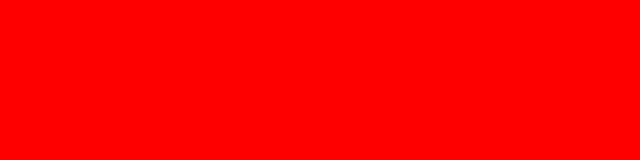
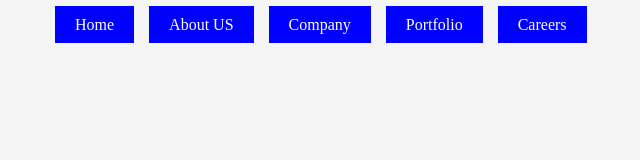
Before and after one commit to dcarmo22/exercises, a plain HTML site: page exec1/index.html in a window 1280 px wide. Shown: the whole page, without its empty margins (1-641 px from the left). Drawn offline with Linux system fonts and the light colour scheme.

Commit message:
fazendo estrutura do exec1

```diff
--- a/exec1/index.html
+++ b/exec1/index.html
@@ -8,6 +8,19 @@
     <link rel="stylesheet" href="style.css">
 </head>
 <body>
+    <div class="container"></div>
+        <nav class="horizontal">
+            <ul>
+                <li><a href="">Home</a></li>
+                <li><a href="">About US</a></li>
+                <li><a href="">Company</a></li>
+                <li><a href="">Portfolio</a></li>
+                <li><a href="">Careers</a></li>
+            </ul>
+        </nav>
+
+    </div>
+
 
 </body>
 </html>
--- a/exec1/style.css
+++ b/exec1/style.css
@@ -1,3 +1,27 @@
 body {
-    background: red;
+    background: #f5f5f5;
 }
+nav, nav * {
+    border: none;
+    color: none;
+    margin-left: 1px;
+    padding:
+    list-style: none;
+}
+
+nav ul li a {
+    padding: 10px 20px;
+    margin: 5px;
+    background-color: blue;
+    color: #fff;
+    text-decoration: none;
+    text-align: center;
+}
+
+nav.horizontal ul li {
+    display: inline-block;
+}
+
+.container {
+    margin:
+}
```
